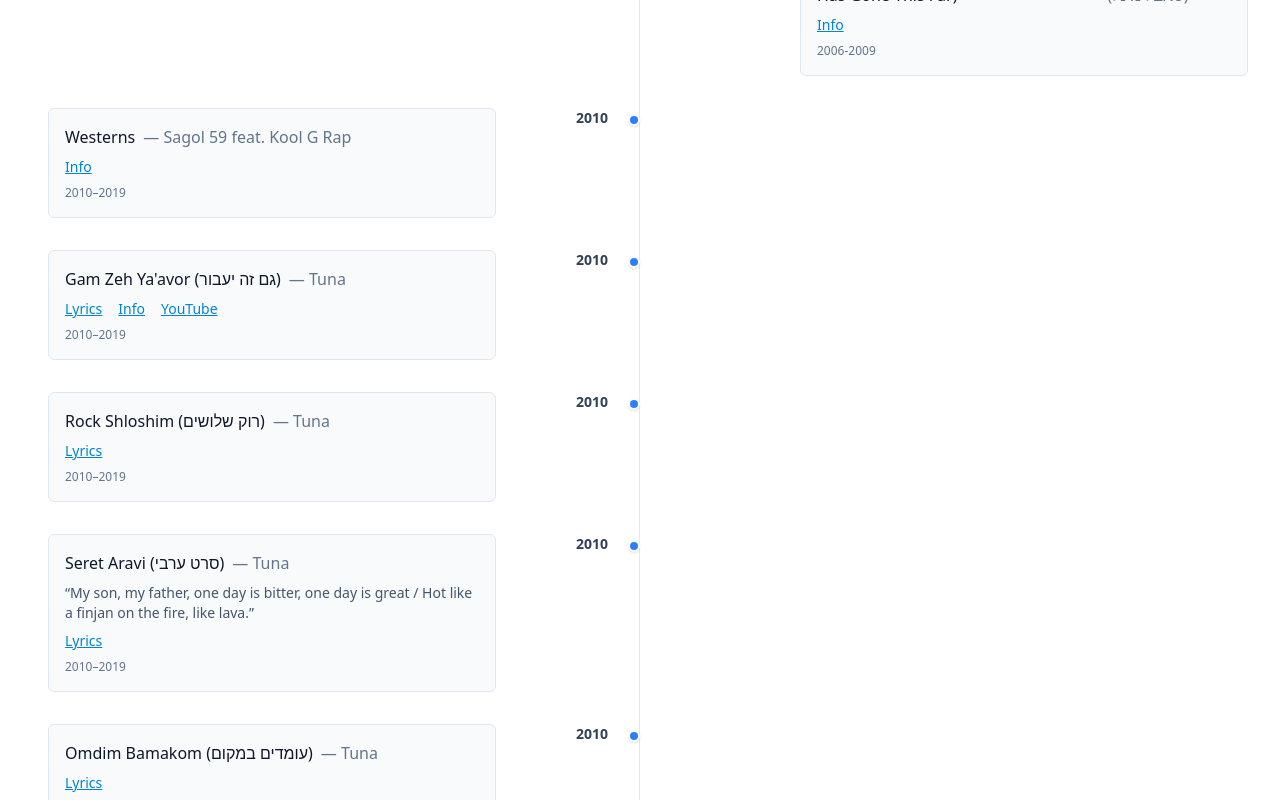
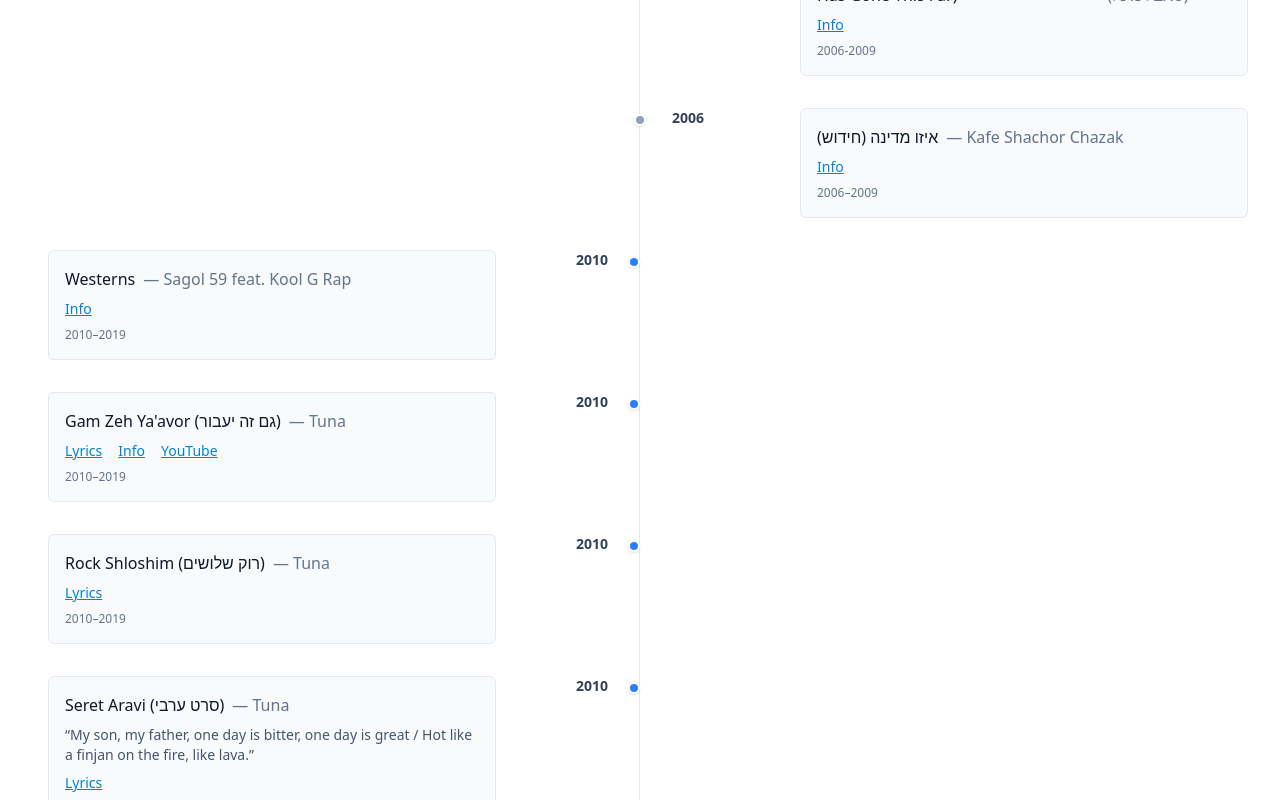
Before and after one commit to ItamarShDev/conflict-bars, a Next.js app: page /en in a window 1280 px wide. Shown: the part 4980-5780 px from the top of the page. Built offline with nearby package versions, Linux system fonts and the light colour scheme.

Commit message:
feat: add song details and new timeline entry for Kafe Shachor Chazak

```diff
--- a/src/app/timeline/index.ts
+++ b/src/app/timeline/index.ts
@@ -4,6 +4,7 @@
 import { tuna } from './tuna';
 import { TimelineEvent } from './types';
 import { peled } from './peled';
+import { kafeShachorChazak } from './kafe-shachor-chazak';
 
 export const timeline: TimelineEvent[] = [
     ...subliminal,
@@ -11,4 +12,5 @@
     ...sagol59,
     ...tuna,
     ...peled,
+    ...kafeShachorChazak,
 ]
--- /dev/null
+++ b/src/app/timeline/kafe-shachor-chazak/2000s.ts
@@ -0,0 +1,24 @@
+import { TimelineEvent } from '../types';
+
+// Kafe Shachor Chazak — 2000s
+// Focus: early incarnation noted for a protest remake of "Eizo Medinah" ("איזו מדינה")
+export const kafeShachorChazak2000s: TimelineEvent[] = [
+  {
+    timestamp: '2006–2009',
+    conflict: {
+      title: 'Socioeconomic discontent and protest culture',
+      reason:
+        'Their earlier lineup gained attention for a protest remake of "Eizo Medinah" (originally by Eli Luzon & Yoni Rohe), reflecting ongoing public discontent in Israel.'
+    },
+    songs: [
+      {
+        name: 'איזו מדינה (חידוש)',
+        artist: 'Kafe Shachor Chazak',
+        language: 'Hebrew',
+        links: {
+          song_info: 'https://he.wikipedia.org/wiki/%D7%A7%D7%A4%D7%94_%D7%A9%D7%97%D7%95%D7%A8_%D7%97%D7%96%D7%A7',
+        }
+      }
+    ]
+  }
+];
--- /dev/null
+++ b/src/app/timeline/kafe-shachor-chazak/2010s.ts
@@ -0,0 +1,28 @@
+import { TimelineEvent } from '../types';
+
+// Kafe Shachor Chazak — 2010s
+export const kafeShachorChazak2010s: TimelineEvent[] = [
+  {
+    timestamp: '2014–2015',
+    conflict: {
+      title: 'Ethiopian-Israeli protests against police brutality (2015)',
+      reason:
+        'Large demonstrations in 2015 against police brutality and systemic racism. The group participated in the protests; their 2014 single gained further prominence during the movement.'
+    },
+    songs: [
+      {
+        name: 'יהיה בסדר (with Nechi Nech)',
+        artist: 'Kafe Shachor Chazak',
+        language: 'Hebrew',
+        lyric_sample: {
+          original: 'אני יודע שהכל יהיה בסדר',
+          english_translation: 'I know everything will be okay.'
+        },
+        links: {
+          lyrics: 'https://www.tab4u.com/lyrics/songs/6160_%D7%A7%D7%A4%D7%94_%D7%A9%D7%97%D7%95%D7%A8_%D7%97%D7%96%D7%A7_-_%D7%99%D7%94%D7%99%D7%94_%D7%91%D7%A1%D7%93%D7%A8.html',
+          song_info: 'https://he.wikipedia.org/wiki/%D7%99%D7%94%D7%99%D7%94_%D7%91%D7%A1%D7%93%D7%A8_(%D7%A9%D7%99%D7%A8_%D7%A9%D7%9C_%D7%A7%D7%A4%D7%94_%D7%A9%D7%97%D7%95%D7%A8_%D7%97%D7%96%D7%A7)'
+        }
+      }
+    ]
+  }
+];
--- /dev/null
+++ b/src/app/timeline/kafe-shachor-chazak/index.ts
@@ -0,0 +1,7 @@
+import { kafeShachorChazak2000s } from './2000s';
+import { kafeShachorChazak2010s } from './2010s';
+
+export const kafeShachorChazak = [
+  ...kafeShachorChazak2000s,
+  ...kafeShachorChazak2010s,
+];
--- a/src/app/timeline/peled/2010s.ts
+++ b/src/app/timeline/peled/2010s.ts
@@ -20,6 +20,20 @@
       reason:
         'Knife attacks (2015–2016) and Gaza border protests (2018–2019) shaped public discourse. Include tracks with direct/indirect references to polarization, security, and identity.'
     },
-    songs: []
+    songs: [
+      {
+        name: 'שירת הסטיקר 2019 (Sticker Song 2019)',
+        artist: 'Hadag Nahash (feat. Peled and others)',
+        language: 'Hebrew',
+        lyric_sample: {
+          original: 'אין ערבים אין פיגועים',
+          english_translation: 'No Arabs, no terror attacks.'
+        },
+        links: {
+          lyrics: 'https://hadagnahash.bandcamp.com/track/2019',
+          song_info: 'https://he.wikipedia.org/wiki/%D7%A9%D7%99%D7%A8%D7%AA_%D7%94%D7%A1%D7%98%D7%99%D7%A7%D7%A8'
+        }
+      }
+    ]
   }
 ];
--- a/src/app/timeline/tuna/2020s.ts
+++ b/src/app/timeline/tuna/2020s.ts
@@ -13,8 +13,8 @@
         artist: 'Tuna',
         language: 'Hebrew',
         lyric_sample: {
-          original: 'תמיד סלדתי משירים של זיכרון ואבל … כל העולם מלחמת כנופיות',
-          english_translation: "I've always disliked songs of remembrance and mourning … the whole world is a gang war."
+          original: 'הן סיפרו לי איך הן שרו שמה "קאובוי" כל השבי\nהחיים עוד לא חזרו לחיות, עוד קצת קשה לבלוע\nביום ההוא גם אצלנו ביקר הרוע',
+          english_translation: 'They told me how they sang “Cowboy” there throughout the captivity\nLife hasn’t returned to living yet, it’s still hard to swallow\nOn that day evil also visited us'
         },
         links: {
           lyrics: 'https://genius.com/Tuna-rosh-lemala-lyrics',
@@ -22,8 +22,30 @@
           youtube: 'https://www.youtube.com/watch?v=Vjusx05G9sI'
         }
       },
-      { name: 'Kol Hakohavim (כל הכוכבים)', artist: 'Tuna', language: 'Hebrew' },
-      { name: "Shuvo Shel Mordechai (שובו של מרדכי)", artist: 'Tuna feat. Oshik Levi & Teddy Neguse', language: 'Hebrew' },
+      {
+        name: 'Kol Hakohavim (כל הכוכבים)',
+        artist: 'Tuna',
+        language: 'Hebrew',
+        lyric_sample: {
+          original: 'גם אם זה לא נראה טוב\nוכל הכוכבים מראים שיש סיבה לדאוג',
+          english_translation: "Even if it doesn’t look good, and all the stars show there’s a reason to worry"
+        },
+        links: {
+          lyrics: 'https://genius.com/Tuna-kol-hakohavim-lyrics'
+        }
+      },
+      {
+        name: "Shuvo Shel Mordechai (שובו של מרדכי)",
+        artist: 'Tuna feat. Oshik Levi & Teddy Neguse',
+        language: 'Hebrew',
+        lyric_sample: {
+          original: 'חצי עיר בסרט שהם עוד שנייה מתים\nהמון של אנשים בחוץ, הם לא מעריצים – רק תוצר עבודתם של עריצים',
+          english_translation: 'Half the city is freaking out that they’re one second from dying\nA crowd of people outside — they’re not fans, just the product of tyrants’ work'
+        },
+        links: {
+          lyrics: 'https://genius.com/Tuna-shuvo-shel-mordechai-lyrics'
+        }
+      },
       { name: "Yoda'at Lesovev (יודעת לסובב)", artist: 'Tuna', language: 'Hebrew' },
       { name: 'Hey Babe (היי בייב)', artist: 'Tuna', language: 'Hebrew' },
       { name: 'Sahara (סהרה)', artist: 'Tuna', language: 'Hebrew' },
```
